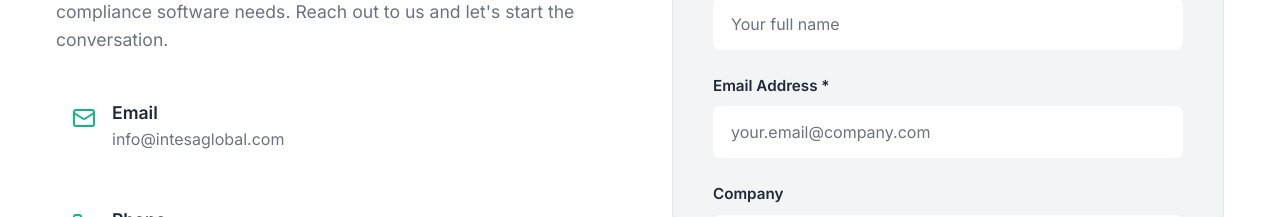
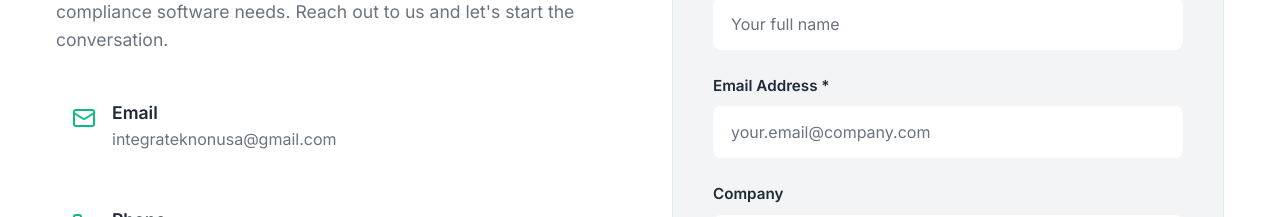
Before and after one commit to ugadimas25/intesa-global, a React (Vite) app: page / in a window 1280 px wide. Shown: the part 9280-9497 px from the top of the page. Built offline with nearby package versions, Linux system fonts and the light colour scheme.

Commit message:
feat/change contact

```diff
--- a/src/components/Contact.tsx
+++ b/src/components/Contact.tsx
@@ -56,7 +56,7 @@ const Contact: React.FC = () => {
                 <Mail className="contact-icon" />
                 <div>
                   <h4>Email</h4>
-                  <p>info@intesaglobal.com</p>
+                  <p>integrateknonusa@gmail.com</p>
                 </div>
               </div>
 
```
